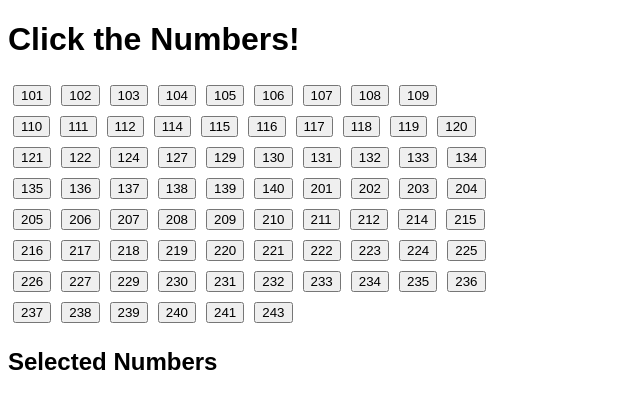
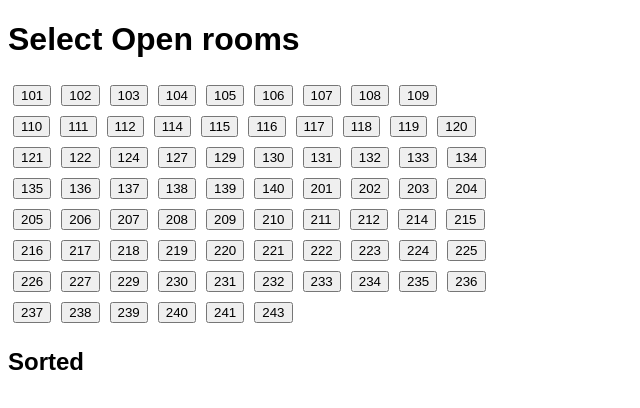
Before and after one commit to PythonBitMe/SortingRooms, a plain HTML site: page index.html in a window 1280 px wide. Shown: the whole page, without its empty margins (0-640 px from the left). Drawn offline with Linux system fonts and the light colour scheme.

Commit message:
Update index.html

```diff
--- a/index.html
+++ b/index.html
@@ -5,9 +5,9 @@
     <link rel="stylesheet" type="text/css" href="style.css">
 </head>
 <body>
-    <h1>Click the Numbers!</h1>
+    <h1>Select Open rooms</h1>
     <div id="buttonContainer"></div>
-    <h2>Selected Numbers</h2>
+    <h2>Sorted</h2>
     <div id="selectedNumbers"></div>
     <script src="script.js"></script>
 </body>
```
